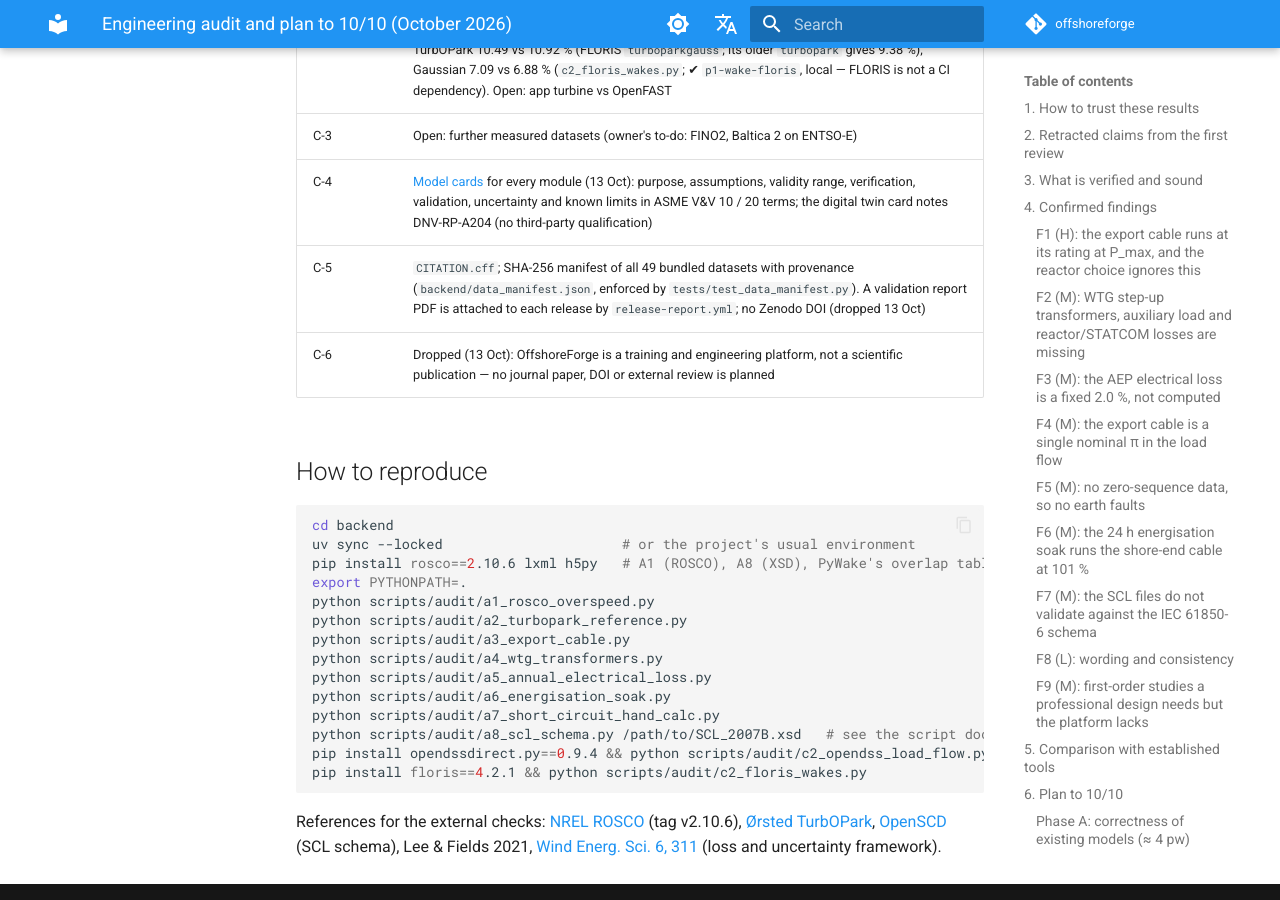
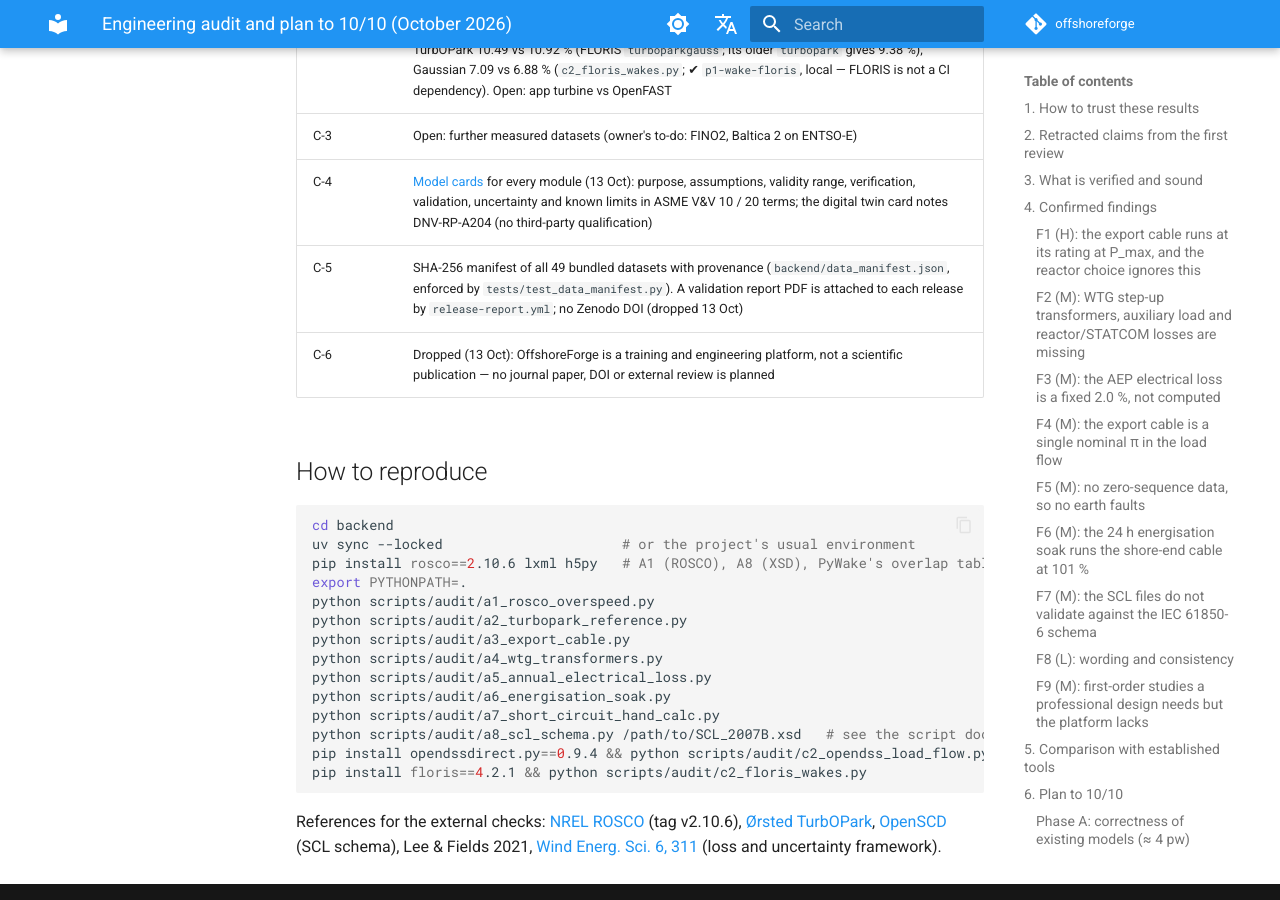
Before and after one commit to polat-mustafa/baltic-wind-control-system, an MkDocs documentation site: the page built from docs/engineering-audit-2026-10.md, in a window 1280 px wide and 900 px high, scrolled down 15862 px. Built offline with MkDocs 1.6.1 and Material for MkDocs 9.7.7, drawn with Linux system fonts in a browser that asks for light colours; comment, search, counter and statistics services are not loaded.

Commit message:
chore: remove CITATION.cff (#327)
Not a scientific publication; the v0.2.0 release and tag are deleted too.

Co-authored-by: Claude Opus 5.5 <noreply@anthropic.com>

```diff
--- a/docs/engineering-audit-2026-10.md
+++ b/docs/engineering-audit-2026-10.md
@@ -329,7 +329,7 @@ means not done in this round, with the reason.
 | C-2 | pandapower vs OpenDSS: the dispatched 72-bus SB-510 network re-solved in EPRI OpenDSS agrees within 8 × 10⁻⁵ pu on every bus, grid P within 0.01 MW and Q within 0.05 Mvar at 100 / 50 / 0 % output (`c2_opendss_load_flow.py`; ✔︎ `p2-loadflow-opendss`, runs in CI). PyWake vs FLORIS 4.2.1 on the SB-510 layout (TI 6 %, site Weibull): farm wake loss Jensen 6.72 vs 6.55 %, TurbOPark 10.49 vs 10.92 % (FLORIS `turboparkgauss`; its older `turbopark` gives 9.38 %), Gaussian 7.09 vs 6.88 % (`c2_floris_wakes.py`; ✔︎ `p1-wake-floris`, local — FLORIS is not a CI dependency). Open: app turbine vs OpenFAST |
 | C-3 | Open: further measured datasets (owner's to-do: FINO2, Baltica 2 on ENTSO-E) |
 | C-4 | [Model cards](model-cards.md) for every module (13 Oct): purpose, assumptions, validity range, verification, validation, uncertainty and known limits in ASME V&V 10 / 20 terms; the digital twin card notes DNV-RP-A204 (no third-party qualification) |
-| C-5 | `CITATION.cff`; SHA-256 manifest of all 49 bundled datasets with provenance (`backend/data_manifest.json`, enforced by `tests/test_data_manifest.py`). A validation report PDF is attached to each release by `release-report.yml`; no Zenodo DOI (dropped 13 Oct) |
+| C-5 | SHA-256 manifest of all 49 bundled datasets with provenance (`backend/data_manifest.json`, enforced by `tests/test_data_manifest.py`). A validation report PDF is attached to each release by `release-report.yml`; no Zenodo DOI (dropped 13 Oct) |
 | C-6 | Dropped (13 Oct): OffshoreForge is a training and engineering platform, not a scientific publication — no journal paper, DOI or external review is planned |
 
 ## How to reproduce
```
Also changed, not shown: 1 other file.
